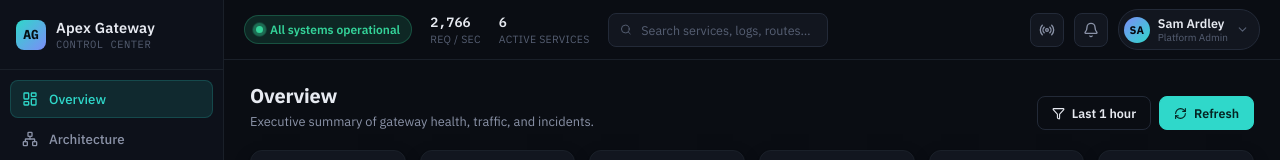
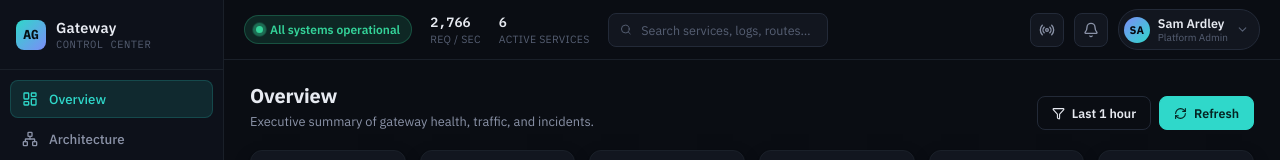
Before and after one commit to roshanadhav/Distributed-API-Rate-Limiter-Gateway-Dashboard, a React (Vite) app in the folder admin-dashboard/dashbord/: page / in a window 1280 px wide. Shown: the top 160 px of the page. Built offline with nearby package versions, Linux system fonts and the light colour scheme.

Commit message:
edit : static value

```diff
--- a/admin-dashboard/dashbord/src/App.jsx
+++ b/admin-dashboard/dashbord/src/App.jsx
@@ -690,7 +690,7 @@ const Sidebar = ({ page, setPage, collapsed, setCollapsed }) => (
     <div className="gw-sidebar-logo">
       <div className="gw-logo-mark">AG</div>
       <div>
-        <div className="gw-logo-text">Apex Gateway</div>
+        <div className="gw-logo-text">Gateway</div>
         <div className="gw-logo-sub">CONTROL CENTER</div>
       </div>
     </div>
--- a/admin-dashboard/dashbord/src/pages/apex-gateway-dashboard.jsx
+++ b/admin-dashboard/dashbord/src/pages/apex-gateway-dashboard.jsx
@@ -690,7 +690,7 @@ const Sidebar = ({ page, setPage, collapsed, setCollapsed }) => (
     <div className="gw-sidebar-logo">
       <div className="gw-logo-mark">AG</div>
       <div>
-        <div className="gw-logo-text">Apex Gateway</div>
+        <div className="gw-logo-text"></div>
         <div className="gw-logo-sub">CONTROL CENTER</div>
       </div>
     </div>
```
